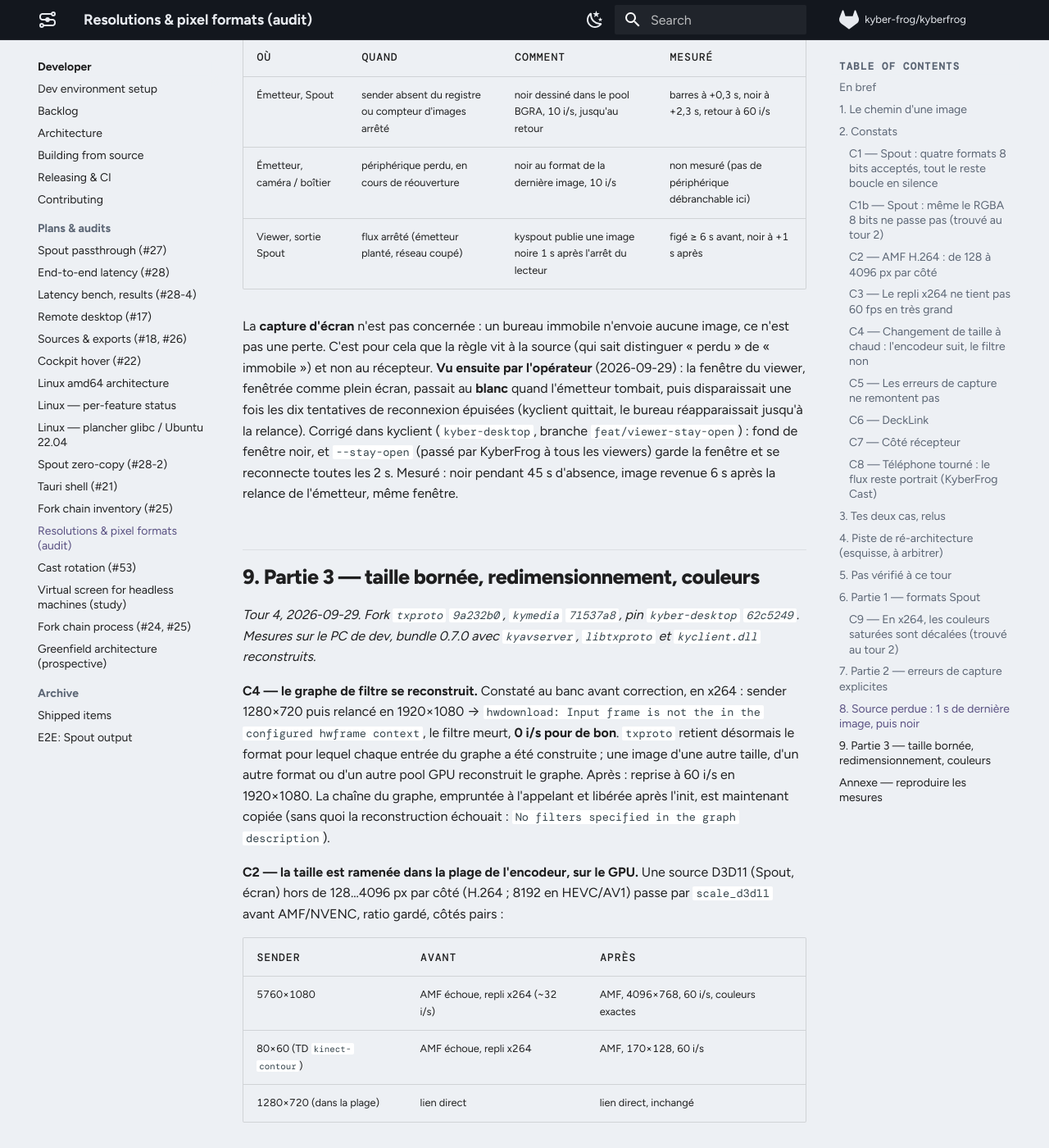
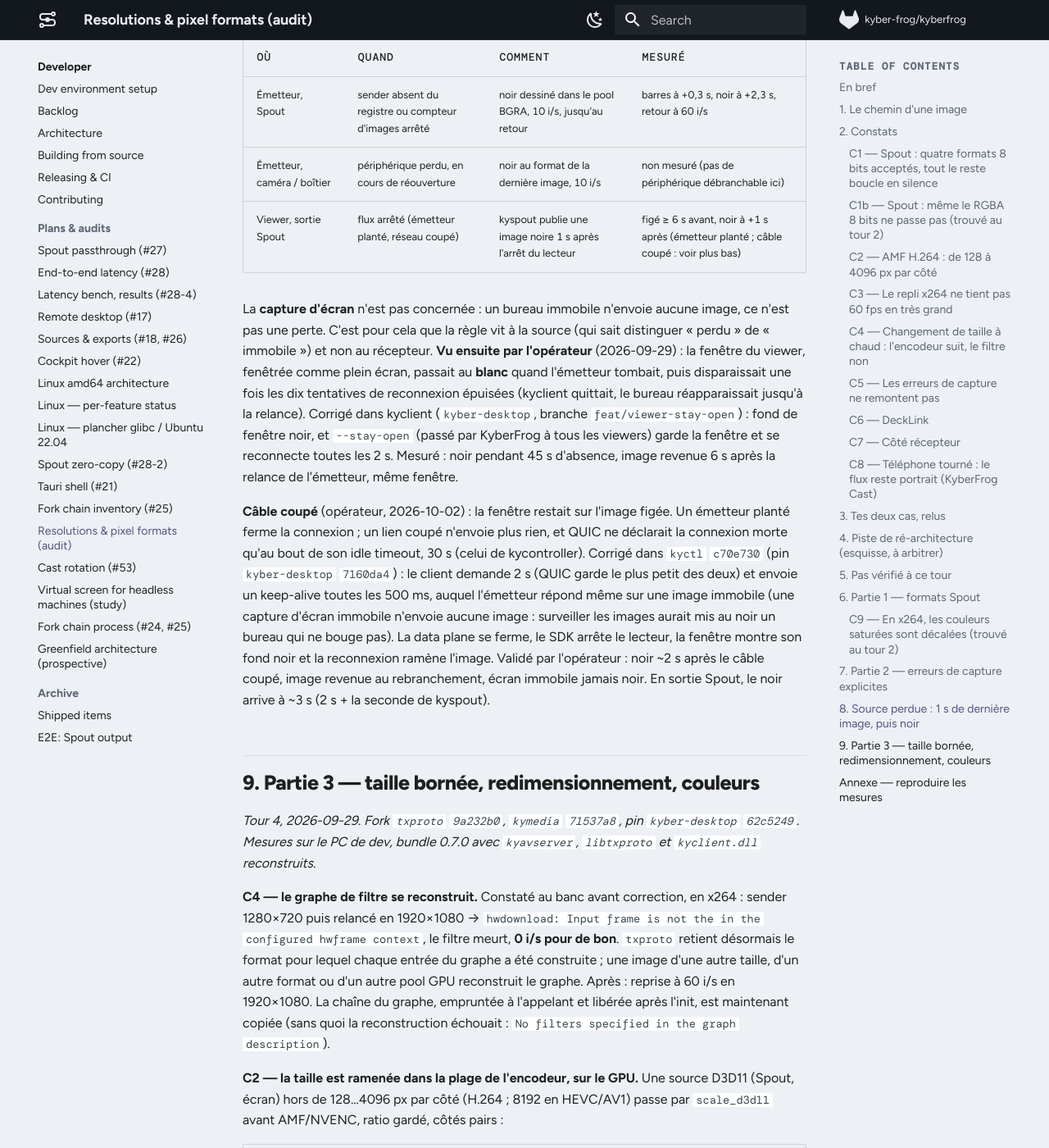
Before and after one commit to CollectiFrog/KyberFrog, an MkDocs documentation site: the page built from docs/dev/audit-resolutions.md, in a window 1280 px wide and 1400 px high, scrolled down 12002 px. Shown: the whole window at 82% size. Built offline with MkDocs 1.6.1 and Material for MkDocs 9.7.7, drawn with Linux system fonts in a browser that asks for light colours; comment, search, counter and statistics services are not loaded.

Commit message:
fix(viewer): go black 2 s after the link to the transmitter is lost
A pulled network cable left the viewer on a frozen picture: a lost link
sends nothing, and QUIC only declared the connection dead after the
transmitter's 30 s idle timeout. kyclient now asks for 2 s (fork kyctl
c70e730, pin kyber-desktop 7160da4) with a keep-alive every 500 ms, which
the transmitter answers even on a static picture. The data plane closes,
the player stops, the window shows its black background, and the
reconnection brings the picture back once the cable is in again.

Validated by the operator: black about 2 s after the cut, picture back on
reconnect, a static screen never goes black.

Co-Authored-By: Claude Opus 5.5 <noreply@anthropic.com>

```diff
--- a/docs/dev/audit-resolutions.md
+++ b/docs/dev/audit-resolutions.md
@@ -462,7 +462,7 @@ rester figé.
 |---|---|---|---|
 | Émetteur, Spout | sender absent du registre ou compteur d'images arrêté | noir dessiné dans le pool BGRA, 10 i/s, jusqu'au retour | barres à +0,3 s, noir à +2,3 s, retour à 60 i/s |
 | Émetteur, caméra / boîtier | périphérique perdu, en cours de réouverture | noir au format de la dernière image, 10 i/s | non mesuré (pas de périphérique débranchable ici) |
-| Viewer, sortie Spout | flux arrêté (émetteur planté, réseau coupé) | kyspout publie une image noire 1 s après l'arrêt du lecteur | figé ≥ 6 s avant, noir à +1 s après |
+| Viewer, sortie Spout | flux arrêté (émetteur planté, réseau coupé) | kyspout publie une image noire 1 s après l'arrêt du lecteur | figé ≥ 6 s avant, noir à +1 s après (émetteur planté ; câble coupé : voir plus bas) |
 
 La **capture d'écran** n'est pas concernée : un bureau immobile n'envoie
 aucune image, ce n'est pas une perte. C'est pour cela que la règle vit à la
@@ -475,6 +475,19 @@ quittait, le bureau réapparaissait jusqu'à la relance). Corrigé dans kyclient
 `--stay-open` (passé par KyberFrog à tous les viewers) garde la fenêtre et se
 reconnecte toutes les 2 s. Mesuré : noir pendant 45 s d'absence, image revenue
 6 s après la relance de l'émetteur, même fenêtre.
+
+**Câble coupé** (opérateur, 2026-10-02) : la fenêtre restait sur l'image
+figée. Un émetteur planté ferme la connexion ; un lien coupé n'envoie plus
+rien, et QUIC ne déclarait la connexion morte qu'au bout de son idle timeout,
+30 s (celui de kycontroller). Corrigé dans `kyctl` `c70e730` (pin
+`kyber-desktop` `7160da4`) : le client demande 2 s (QUIC garde le plus petit
+des deux) et envoie un keep-alive toutes les 500 ms, auquel l'émetteur répond
+même sur une image immobile (une capture d'écran immobile n'envoie aucune
+image : surveiller les images aurait mis au noir un bureau qui ne bouge pas).
+La data plane se ferme, le SDK arrête le lecteur, la fenêtre montre son fond
+noir et la reconnexion ramène l'image. Validé par l'opérateur : noir ~2 s
+après le câble coupé, image revenue au rebranchement, écran immobile jamais
+noir. En sortie Spout, le noir arrive à ~3 s (2 s + la seconde de kyspout).
 
 ## 9. Partie 3 — taille bornée, redimensionnement, couleurs
 
```
Also changed, not shown: CHANGELOG.md (+1 -0 lines).
